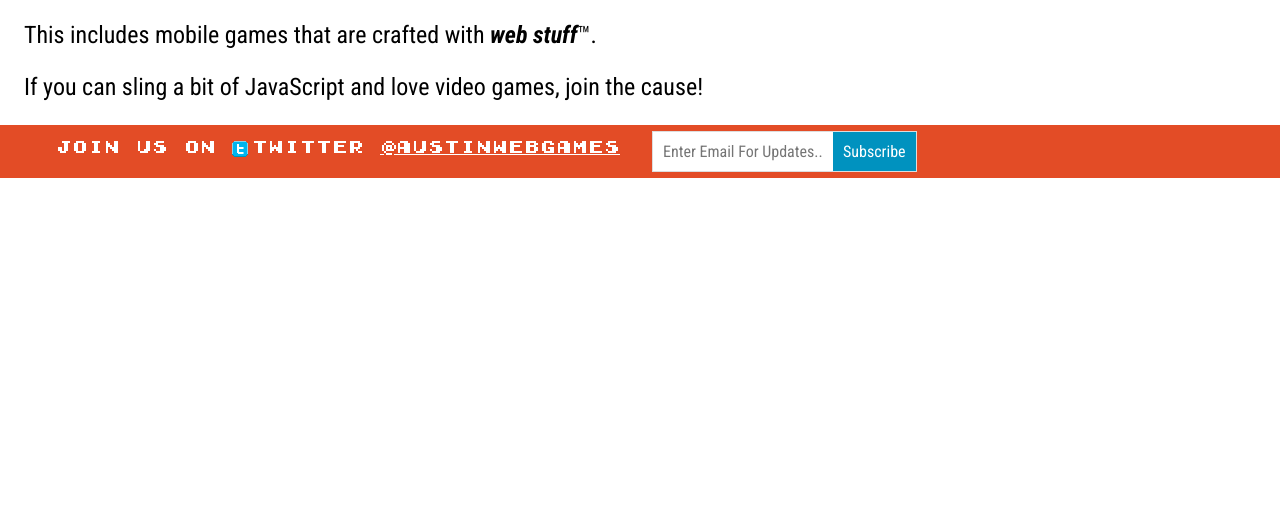
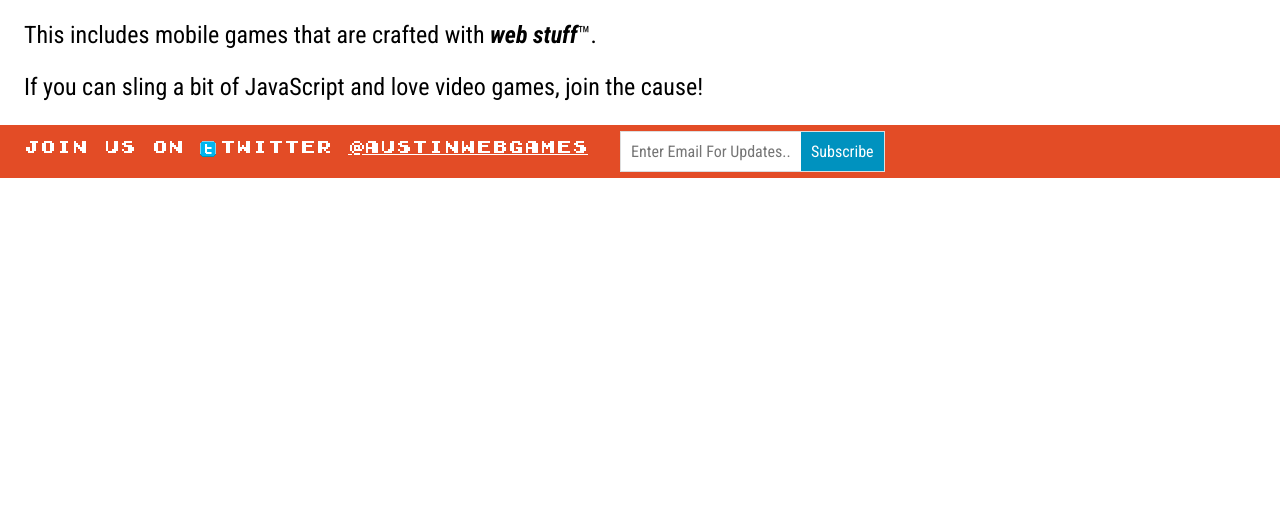
Before and after one commit to wee-enterprises/austinwebgames.com, a plain HTML site: page index.html in a window 1280 px wide. Shown: the part 292-800 px from the top of the page. Drawn offline with Linux system fonts and the light colour scheme.

Commit message:
Left padding isn't necessary

```diff
--- a/css/style.css
+++ b/css/style.css
@@ -141,7 +141,7 @@ footer .social, footer form {
 	float: left;
 }
 footer .social {
-	margin: 0 2em 0 2em;
+	margin: 0 2em 0 0;
 }
 
 footer input {
```
